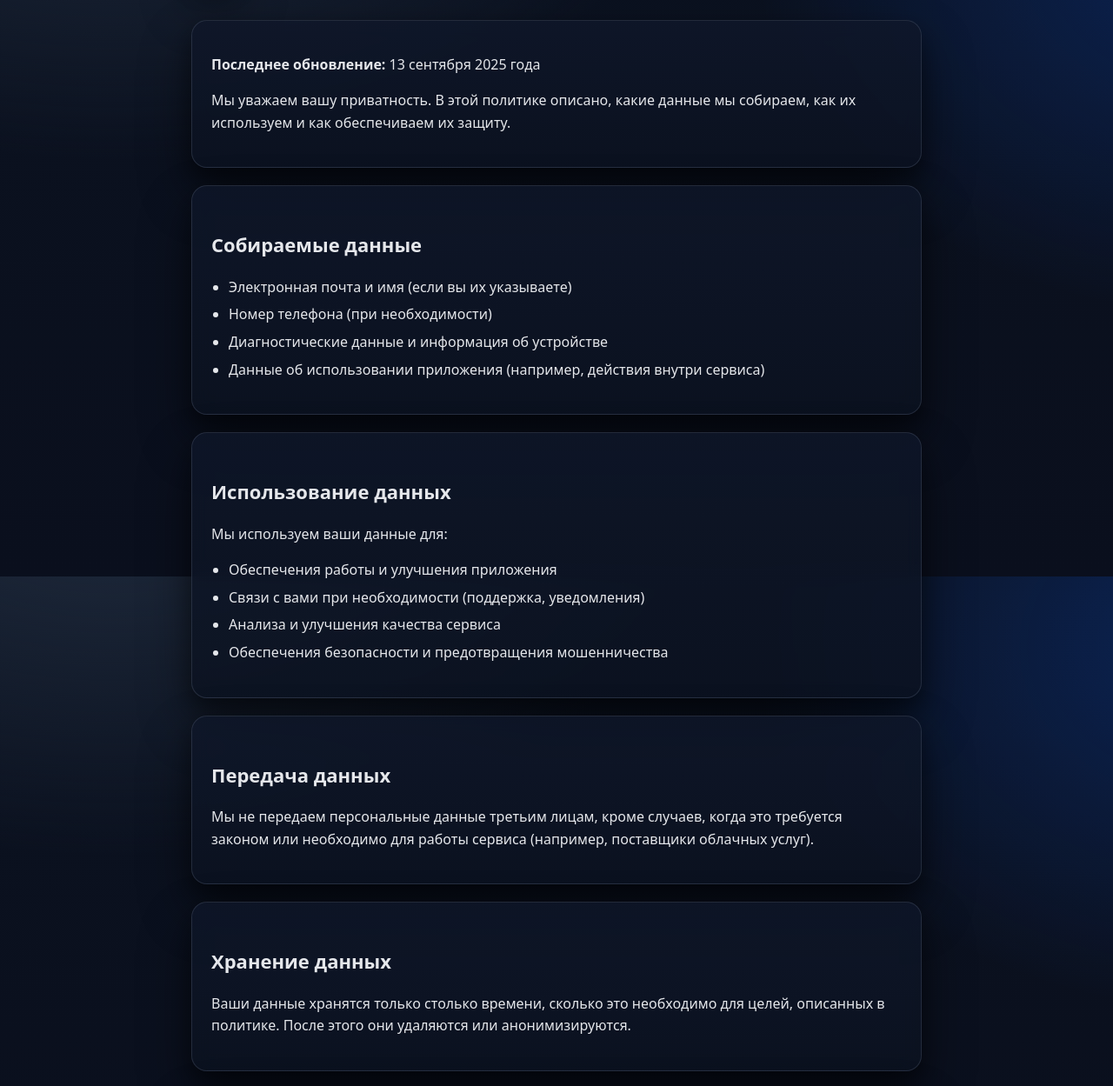
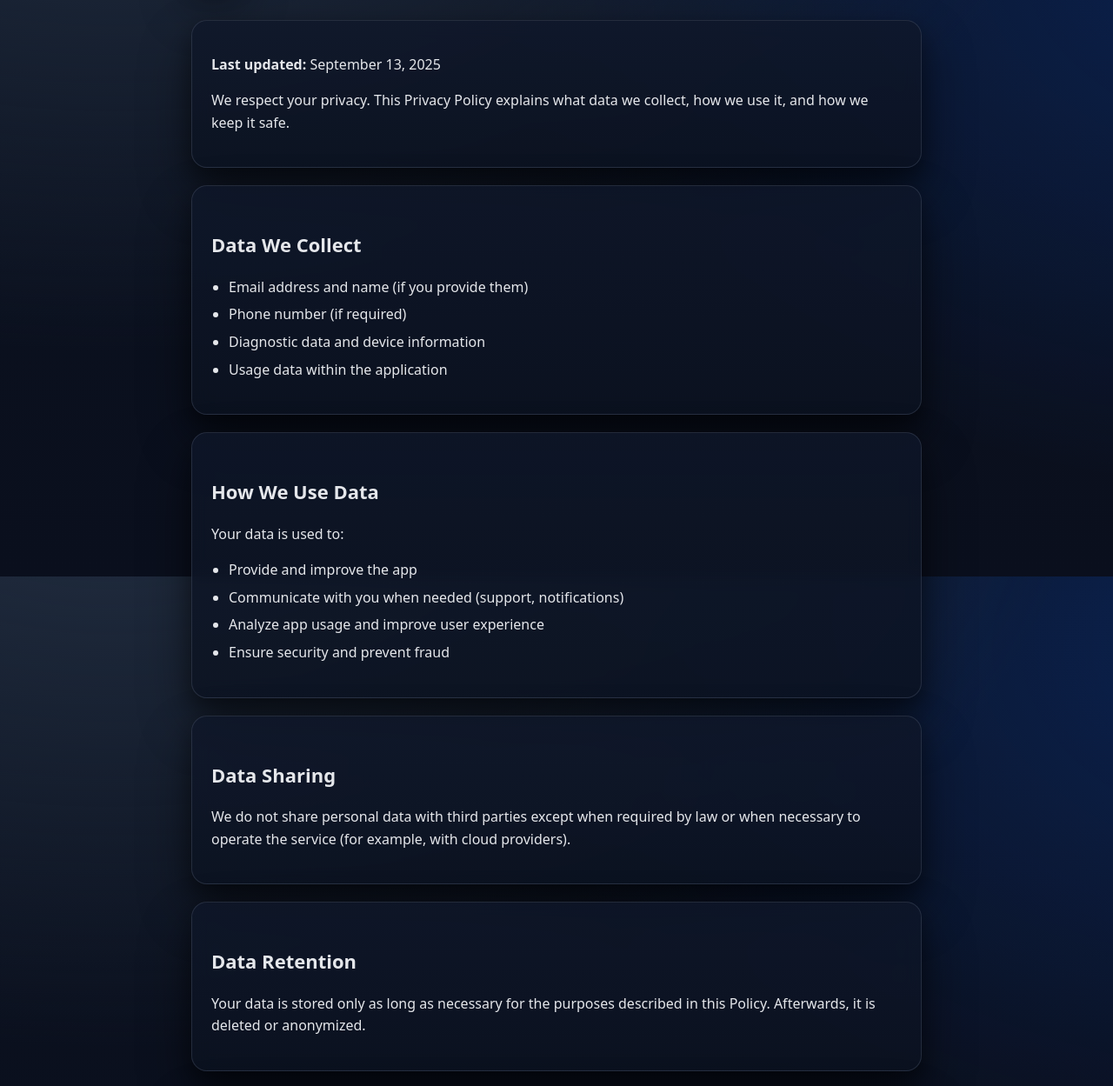
Before and after one commit to LcUser22/bb, a plain HTML site: page policy.html in a window 1280 px wide. Shown: the part 137-1386 px from the top of the page at 87% size. Drawn offline with Linux system fonts and the light colour scheme.

Commit message:
Update policy.html

```diff
--- a/policy.html
+++ b/policy.html
@@ -1,10 +1,10 @@
 <!doctype html>
-<html lang="ru">
+<html lang="en">
 <head>
   <meta charset="utf-8">
   <meta name="viewport" content="width=device-width, initial-scale=1" />
-  <title>Политика конфиденциальности — БериБеру</title>
-  <meta name="description" content="Политика конфиденциальности приложения БериБеру: какие данные собираем, как используем и как защищаем." />
+  <title>Privacy Policy — Beriberu</title>
+  <meta name="description" content="Privacy Policy of Beriberu app: what data we collect, how we use it and how we protect it." />
   <style>
     :root{
       --bg: #0f172a;
@@ -23,9 +23,12 @@
       margin:0;
       font-family: ui-sans-serif, system-ui, -apple-system, Segoe UI, Roboto, Helvetica, Arial, "Apple Color Emoji", "Segoe UI Emoji";
       background:
-        radial-gradient(1200px 800px at 10% -20%, #1e293b 10%, transparent 60%),
-        radial-gradient(900px 700px at 110% 10%, #0b5cff33 10%, transparent 60%),
+        radial-gradient(1600px 1000px at 10% -20%, #1e293b 15%, transparent 70%),
+        radial-gradient(1400px 900px at 120% 10%, #0b5cff33 10%, transparent 70%),
         linear-gradient(180deg, #0b1220, #0a0f1d);
+      background-attachment: fixed;
+      background-repeat: no-repeat;
+      background-size: cover;
       color:var(--text);
       line-height:1.6;
     }
@@ -72,55 +75,55 @@
         </svg>
       </div>
       <div>
-        <h1>Политика конфиденциальности</h1>
-        <div class="subtitle">Приложение БериБеру</div>
+        <h1>Privacy Policy</h1>
+        <div class="subtitle">Beriberu App</div>
       </div>
     </header>
 
     <section class="card">
-      <p><strong>Последнее обновление:</strong> 13 сентября 2025 года</p>
-      <p>Мы уважаем вашу приватность. В этой политике описано, какие данные мы собираем, как их используем и как обеспечиваем их защиту.</p>
+      <p><strong>Last updated:</strong> September 13, 2025</p>
+      <p>We respect your privacy. This Privacy Policy explains what data we collect, how we use it, and how we keep it safe.</p>
     </section>
 
     <section class="card">
-      <h2>Собираемые данные</h2>
+      <h2>Data We Collect</h2>
       <ul>
-        <li>Электронная почта и имя (если вы их указываете)</li>
-        <li>Номер телефона (при необходимости)</li>
-        <li>Диагностические данные и информация об устройстве</li>
-        <li>Данные об использовании приложения (например, действия внутри сервиса)</li>
+        <li>Email address and name (if you provide them)</li>
+        <li>Phone number (if required)</li>
+        <li>Diagnostic data and device information</li>
+        <li>Usage data within the application</li>
       </ul>
     </section>
 
     <section class="card">
-      <h2>Использование данных</h2>
-      <p>Мы используем ваши данные для:</p>
+      <h2>How We Use Data</h2>
+      <p>Your data is used to:</p>
       <ul>
-        <li>Обеспечения работы и улучшения приложения</li>
-        <li>Связи с вами при необходимости (поддержка, уведомления)</li>
-        <li>Анализа и улучшения качества сервиса</li>
-        <li>Обеспечения безопасности и предотвращения мошенничества</li>
+        <li>Provide and improve the app</li>
+        <li>Communicate with you when needed (support, notifications)</li>
+        <li>Analyze app usage and improve user experience</li>
+        <li>Ensure security and prevent fraud</li>
       </ul>
     </section>
 
     <section class="card">
-      <h2>Передача данных</h2>
-      <p>Мы не передаем персональные данные третьим лицам, кроме случаев, когда это требуется законом или необходимо для работы сервиса (например, поставщики облачных услуг).</p>
+      <h2>Data Sharing</h2>
+      <p>We do not share personal data with third parties except when required by law or when necessary to operate the service (for example, with cloud providers).</p>
     </section>
 
     <section class="card">
-      <h2>Хранение данных</h2>
-      <p>Ваши данные хранятся только столько времени, сколько это необходимо для целей, описанных в политике. После этого они удаляются или анонимизируются.</p>
+      <h2>Data Retention</h2>
+      <p>Your data is stored only as long as necessary for the purposes described in this Policy. Afterwards, it is deleted or anonymized.</p>
     </section>
 
     <section class="card">
-      <h2>Связь с нами</h2>
-      <p>Если у вас есть вопросы или вы хотите удалить данные, напишите нам:</p>
+      <h2>Contact Us</h2>
+      <p>If you have questions or want to request data deletion, contact us at:</p>
       <p><a href="mailto:support@beriberu.ru">support@beriberu.ru</a></p>
     </section>
 
     <footer>
-      © <span id="year"></span> БериБеру • Все права защищены
+      © <span id="year"></span> Beriberu • All rights reserved
     </footer>
   </div>
 
```
